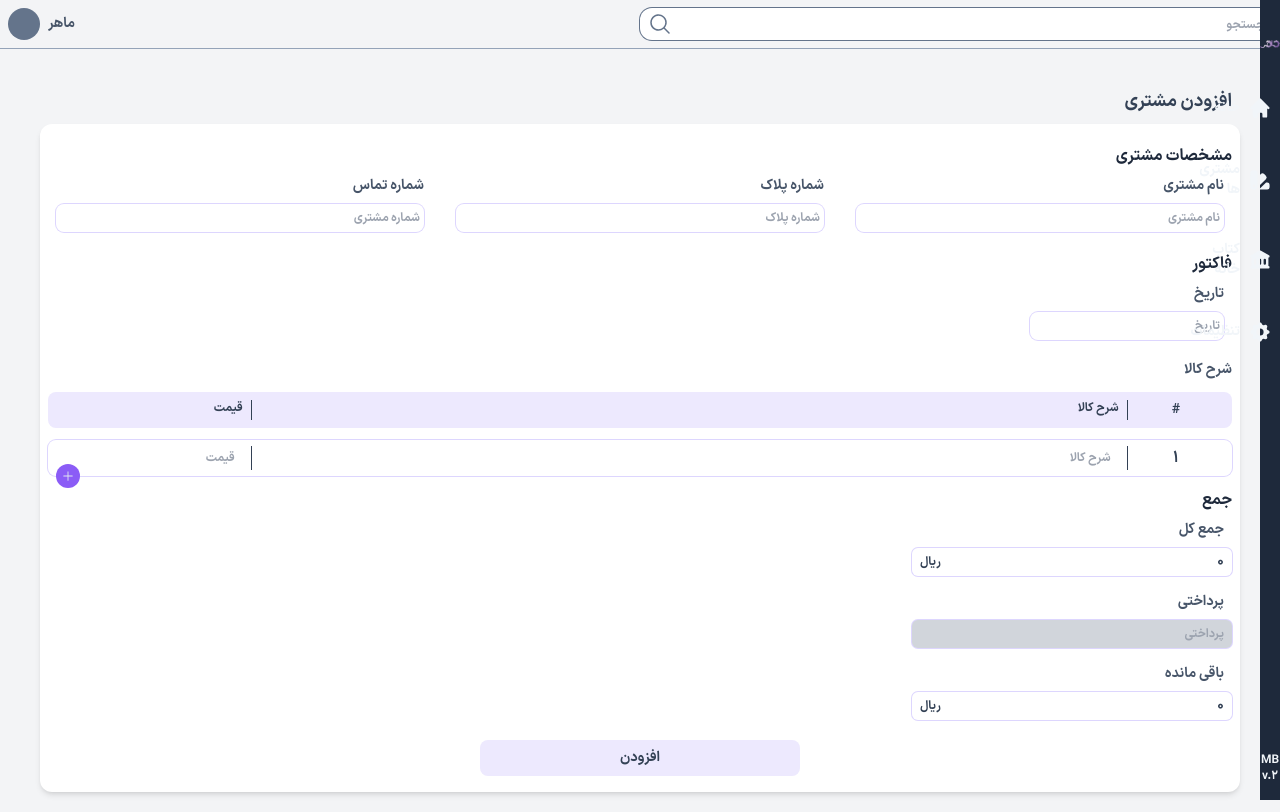
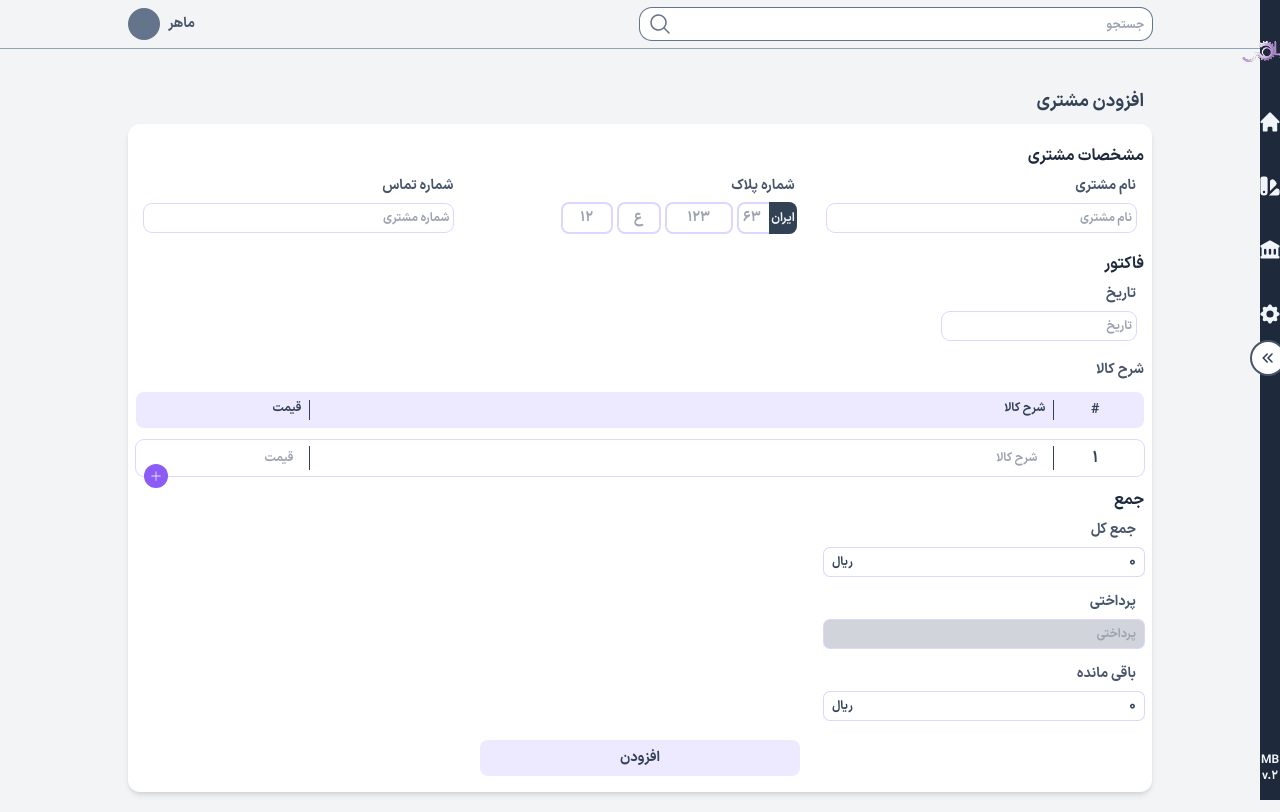
Before and after one commit to Matin-Sangabi/designated-app, a Next.js app: page /addCustomer in a window 1280 px wide. Built offline with nearby package versions, Linux system fonts and the light colour scheme.

Commit message:
responsive design fixed

```diff
--- a/src/components/customer/customerList.js
+++ b/src/components/customer/customerList.js
@@ -11,7 +11,7 @@ const CustomerList = ({ customer }) => {
   return (
     <Link
       href={`/customer/${customer._id}`}
-      className="relative pb-6 col-span-12 md:col-span-4 text-slate-700 lg:col-span-3 py-4  px-3 gap-x-2 hover:ring hover:ring-offset-2 cursor-pointer hover:ring-violet-200 transition-all ease-in-out duration-300 bg-white rounded-md shadow-xl gap-y-4 flex flex-col"
+      className="relative pb-6 col-span-12 md:col-span-6 text-slate-700 lg:col-span-4 xl:col-span-3 py-4  px-3 gap-x-2 hover:ring hover:ring-offset-2 cursor-pointer hover:ring-violet-200 transition-all ease-in-out duration-300 bg-white rounded-md shadow-xl gap-y-4 flex flex-col"
     >
       <div className=" flex flex-col  gap-y-4 justify-between">
         <CustomerName customer={customer} />
--- a/src/components/invoice/invoicePayment.js
+++ b/src/components/invoice/invoicePayment.js
@@ -28,6 +28,7 @@ const InvoicePayment = ({ salesInvoices, onClick }) => {
     }
   };
   useEffect(() => {
+    setRemaining(salesInvoices.remaining);
     if (salesInvoices.remaining > 1) {
       const totalPriceLength = salesInvoices.remaining
         .toLocaleString()
@@ -42,7 +43,7 @@ const InvoicePayment = ({ salesInvoices, onClick }) => {
         setRemaining(remain);
       }
     }
-  }, [payment, salesInvoices.remaining]);
+  }, [payment, salesInvoices]);
   return (
     <div className="flex  flex-col pt-4 gap-4 py-5">
       <div className="flex items-center gap-2">
@@ -53,20 +54,27 @@ const InvoicePayment = ({ salesInvoices, onClick }) => {
       </div>
       <h1 className="text-slate-700 text-sm">پرداختی ها</h1>
       <div className="grid grid-cols-12 gap-2 md:gap-4 justify-center ">
-        {salesInvoices.payment[0] !== null ?
+        {salesInvoices.payment[0] !== null ? (
           salesInvoices.payment.map((pay) => {
             return (
               <div
                 key={pay._id}
-                className="col-span-12   print:col-span-4 md:col-span-4 lg:col-span-3 p-2 ring-2 shadow-lg bg-violet-50 ring-violet-200 rounded-lg  max-w-sm flex items-center px-2 justify-between flex-1"
+                className="col-span-12   print:col-span-4 md:col-span-6 lg:col-span-4 xl:col-span-3  p-2 ring-2 shadow-lg bg-violet-50 ring-violet-200 rounded-lg  max-w-sm flex items-center px-2 justify-between flex-1"
               >
-                <span className="text-slate-800 text-xs md:text-sm">{pay.pay} ريال </span>
+                <span className="text-slate-800 text-xs md:text-sm">
+                  {pay.pay} ريال{" "}
+                </span>
                 <span className="text-xs text-slate-400">
                   {new Date(pay.createdAt).toLocaleDateString("fa")}
                 </span>
               </div>
             );
-          }) : <span className="col-span-12 md:col-span-4 text-sm font-semibold text-slate-700">پرداختی تا حالا نداشیتد !</span>}
+          })
+        ) : (
+          <span className="col-span-12 md:col-span-4 text-sm font-semibold text-slate-700">
+            پرداختی تا حالا نداشیتد !
+          </span>
+        )}
       </div>
       <div className="max-w-xs print:hidden">
         <h1>پرداختی جدید : </h1>
@@ -80,7 +88,7 @@ const InvoicePayment = ({ salesInvoices, onClick }) => {
               onKeyUp={keyupHandler}
               onChange={(e) => setPayment(e.target.value)}
               value={payment}
-              disabled={salesInvoices.status == 'تسویه ' ? true : false}
+              disabled={salesInvoices.remaining === 0 ? true : false}
               className="placeholder:text-xs w-full disabled:bg-gray-300  focus:ring-2 focus:ring-offset-2 focus:ring-violet-200 transition-all ease-in-out duration-300 text-sm border-none outline-none ring-1 ring-violet-200 rounded-md py-1 px-2"
             />
             {currency && (
@@ -88,7 +96,7 @@ const InvoicePayment = ({ salesInvoices, onClick }) => {
             )}
           </div>
           <button
-            disabled={salesInvoices.remaining === remaining ? true : false}
+            disabled={salesInvoices.remaining === 0 ? true : false}
             onClick={() => {
               onClick(salesInvoices._id, remaining, payment);
               setPayment("");
--- a/src/components/plateForm/Plateform.js
+++ b/src/components/plateForm/Plateform.js
@@ -1,12 +1,14 @@
 import { useEffect, useState } from "react";
 
-const PlateForm = ({ formik, plate }) => {
-  const [ssnValues, setValue] = useState(plate || {
-    ssn1: "",
-    ssn2: "",
-    ssn3: "",
-    ssn4: "",
-  });
+const PlateForm = ({ formik, plate = null }) => {
+  const [ssnValues, setValue] = useState(
+    plate || {
+      ssn1: "",
+      ssn2: "",
+      ssn3: "",
+      ssn4: "",
+    }
+  );
   const numOfFields = 4;
   const changeHandler = (e) => {
     const { maxLength, value, name } = e.target;
--- a/src/containers/layout/header.js
+++ b/src/containers/layout/header.js
@@ -1,11 +1,10 @@
 import Link from "next/link";
-import { useRouter } from "next/router";
 import {
   HiHome,
   HiColorSwatch,
   HiCog,
   HiLibrary,
-  HiPlus,
+  HiChevronDoubleRight,
 } from "react-icons/hi";
 import { HiMagnifyingGlass } from "react-icons/hi2";
 const routes = [
@@ -14,38 +13,45 @@ const routes = [
   { path: "/library", icon: () => HiLibrary(), name: "کتاب خانه" },
   { path: "/setting", icon: () => HiCog(), name: "تنظیمات" },
 ];
-const Header = () => {
-  const router = useRouter();
+const Header = ({openMenu , setOpenMenu}) => {
   return (
     <>
-      <header className="fixed right-0 z-20 top-0 h-screen w-52 hidden md:flex items-center justify-center max-w-5">
-        <div className="w-full h-full bg-slate-800 text-slate-100 flex flex-col justify-between">
+      <header className={`fixed right-0 z-20 top-0 h-screen ${openMenu ? 'md:w-32  xl:w-36 2xl:w-40' :'md:w-14 lg:w-16'} transition-all ease-in-out duration-300 hidden md:flex items-center justify-center max-w-5`}>
+        <div className="w-full h-full bg-slate-800 text-slate-100 flex flex-col justify-between ">
           <div className="flex flex-col items-center gap-y-4">
-            <div className="mt-10 flex flex-col items-center">
-              <img src="/images/Logo.png" className="w-16" />
+            <div className={`mt-10 flex flex-col items-center w-14 transition-all ease-in-out delay-300`}>
+              <img src="/images/Logo.png"  />
             </div>
-            <ul className="flex flex-col  w-full gap-y-6 pt-6">
+            <ul className={`flex flex-col ${!openMenu ? ' items-center' : ''} transition-all ease-in-out delay-400 w-full gap-y-6 pt-6`}>
               {routes.map((route, i) => {
                 return (
                   <Link
-                    className="flex items-center gap-x-2 text-slate-100 hover:bg-slate-50 rounded-l-xl hover:text-slate-800 transition-all ease-in-out duration-300 p-2  "
+                    className={`  text-slate-100 hover:bg-slate-50 ${openMenu ? 'rounded-l-xl flex  items-center gap-x-2  whitespace-nowrap w-full' : 'rounded-full '}  hover:text-slate-800 transition-all ease-in-out duration-300  p-2`}
                     key={i}
                     href={route.path}
                   >
                     <span className="text-2xl">{route.icon()}</span>
-                    <span className="text-sm font-thin">{route.name}</span>
+                    <span className={`${openMenu ? 'text-sm font-thin' : 'hidden'}`}>{route.name}</span>
                   </Link>
                 );
               })}
             </ul>
           </div>
-          <div>
+          <div className="relative flex-1 flex justify-center items-end">
+            <div className="absolute -left-2 top-2">
+              <button
+                onClick={() => setOpenMenu(!openMenu)}
+                className={`p-2 bg-white text-slate-700 rounded-full ring-2 ring-slate-600 flex items-center justify-center ${openMenu ? 'rotate-0' : 'rotate-180'} transition-all ease-in-out delay-300`}
+              >
+                <HiChevronDoubleRight />
+              </button>
+            </div>
             <h1 className="text-xs text-center py-4">MB v.2</h1>
           </div>
         </div>
       </header>
       <div className="fixed print:hidden top-0 left-0 p-2  border-b-[1px] z-10  border-slate-400 w-full bg-gray-100">
-        <div className="container max-w-screen-xl mx-auto  flex items-center justify-between relative">
+        <div className={`container ${openMenu ? 'md:max-w-md lg:max-w-2xl xl:max-w-4xl 2xl:max-w-screen-lg' :'md:max-w-screen-sm lg:max-w-screen-md xl:max-w-5xl 2xl:max-w-screen-xl '} mx-auto transition-all ease-in-out duration-300   flex items-center justify-between relative`}>
           <div className="flex-1 items-center flex">
             <div className="flex items-center relative w-full">
               <input
@@ -71,44 +77,3 @@ const Header = () => {
 };
 
 export default Header;
-/**
- * <div className="flex flex-col gap-4 text-gray-700  bg-white shadow-xl py-4 px-2 h-[95%] rounded-xl justify-between items-center">
-
-        <div className="mt-3">
-          <img src="/images/Logo.png" alt="logo" className="w-12 h-full" />
-        </div>
-        <ul className="flex items-center -wf justify-center flex-col gap-y-4 relative text-gray-700">
-          {routes.map((route, i) => {
-            if (i === 2)
-              return (
-                <Link
-                  key={i}
-                  href={route.path}
-                  className={`flex p-2 gap-x-2 text-2xl  rounded-full bg-purple-600 text-white hover:animate-spin `}
-                >
-                  <span>{route.icon()}</span>
-                </Link>
-              );
-            return (
-              <Link
-                key={i}
-                href={route.path}
-                className={`${
-                  i === (routes.length -1 ) && "hover:animate-spin"
-                } flex relative w-full p-2 gap-x-2 text-2xl hover:text-violet-600 transition-all ease-in-out duration-300 ${
-                  router.pathname === route.path
-                    ? "text-violet-600"
-                    : "text-gray-600"
-                }`}
-              >
-                <span>{route.icon()}</span>
-                {router.pathname === route.path && (
-                  <span className="absolute -bottom-1 right-4 p-1 rounded-full bg-violet-600"></span>
-                )}
-              </Link>
-            );
-          })}
-        </ul>
-        <div className="text-xs font-semibold font-mono">Mb v.2</div>
-      </div>
- */
--- a/src/containers/layout/index.js
+++ b/src/containers/layout/index.js
@@ -1,12 +1,16 @@
+import { useState } from "react";
 import Header from "./header";
 
 const Layout = ({ children }) => {
-  return <>
-    <Header />
-    <div className="container  mx-auto pt-20 px-4 md:px-10 max-w-screen-xl relative ">
+  const [openMenu, setOpenMenu] = useState(false);
+  return (
+    <>
+      <Header openMenu={openMenu} setOpenMenu={setOpenMenu} />
+      <div className={`container ${openMenu ? 'md:max-w-lg lg:max-w-2xl xl:max-w-4xl 2xl:max-w-screen-lg' :'md:max-w-screen-sm lg:max-w-screen-md xl:max-w-5xl 2xl:max-w-screen-xl '} mx-auto  transition-all ease-in-out delay-300 pt-20 px-4 md:px-10 lg:px-0 relative`}>
         {children}
-    </div>
-  </>;
+      </div>
+    </>
+  );
 };
 
 export default Layout;
--- a/src/pages/addCustomer/[addCustomerId].js
+++ b/src/pages/addCustomer/[addCustomerId].js
@@ -8,6 +8,7 @@ import { useFormik } from "formik";
 import { useRouter } from "next/router";
 import { toast } from "react-toastify";
 import CustomerDetail from "../../components/customer/customerDetail";
+import CustomerPlate from "../../components/customer/customerPlate";
 const initialValues = {
   desc: [],
   payment: "",
@@ -36,19 +37,19 @@ const AddCustomerId = ({ customer }) => {
   return (
     <Layout>
       <h1 className="text-lg text-slate-700 font-semibold p-2">افزودن مشتری</h1>
-      <div className="pt-5 mx-auto max-w-screen-xl bg-white shadow-md rounded-xl flex flex-col gap-y-4 px-2 py-4 mb-5">
+      <div className="pt-5 mx-auto  bg-white shadow-md rounded-xl px-2 py-4 mb-5">
         <form onSubmit={formik.handleSubmit}>
           <h1 className="text-slate-800  ">مشخصات مشتری</h1>
-          <div className="flex flex-col md:flex-row md:items-center p-2 text-slate-600 md:gap-x-8 gap-y-4">
+          <div className="flex flex-col flex-wrap md:flex-row md:items-center p-2 text-slate-600 md:gap-x-8 gap-y-4">
             <label className="flex flex-col gap-y-2 flex-1">
               <span className="text-sm">نام مشتری</span>
               <CustomerDetail name={customer.name} />
             </label>
             <label className="flex flex-col gap-y-2 flex-1">
               <span className="text-sm">شماره پلاک</span>
-              <CustomerDetail name={customer.plate} />
+              <CustomerPlate plate={JSON.parse(customer.plate)} />
             </label>
-            <label className="flex flex-col gap-y-2 flex-1">
+            <label className="flex flex-col gap-y-2 flex-1 ">
               <span className="text-sm">شماره تماس</span>
               <CustomerDetail name={customer.phone} />
             </label>
--- a/src/pages/addCustomer/index.js
+++ b/src/pages/addCustomer/index.js
@@ -7,6 +7,7 @@ import { useFormik } from "formik";
 import axios from "axios";
 import { useRouter } from "next/router";
 import { toast } from "react-toastify";
+import PlateForm from "../../components/plateForm/Plateform";
 const initialValues = {
   name: "",
   plate: "",
@@ -33,10 +34,10 @@ const AddCustomer = () => {
   return (
     <Layout>
       <h1 className="text-lg text-slate-700 font-semibold p-2">افزودن مشتری</h1>
-      <div className="pt-5 mx-auto max-w-screen-xl bg-white shadow-md rounded-xl flex flex-col gap-y-4 px-2 py-4 mb-5">
+      <div className="pt-5 mx-auto  bg-white shadow-md rounded-xl flex flex-col gap-y-4 px-2 py-4 mb-5">
         <form onSubmit={formik.handleSubmit}>
           <h1 className="text-slate-800  ">مشخصات مشتری</h1>
-          <div className="flex flex-col md:flex-row md:items-center p-2 text-slate-600 md:gap-x-8 gap-y-4">
+          <div className="flex flex-col flex-wrap md:flex-row md:items-center p-2 text-slate-600 md:gap-x-8 gap-y-4">
             <label className="flex flex-col gap-y-2 flex-1">
               <span className="text-sm">نام مشتری</span>
               <CustomersInputs
@@ -48,12 +49,7 @@ const AddCustomer = () => {
             </label>
             <label className="flex flex-col gap-y-2 flex-1">
               <span className="text-sm">شماره پلاک</span>
-              <CustomersInputs
-                type={"text"}
-                name={"plate"}
-                placeholder={"شماره پلاک"}
-                formik={formik}
-              />
+              <PlateForm formik={formik} />
             </label>
             <label className="flex flex-col gap-y-2 flex-1">
               <span className="text-sm">شماره تماس</span>
--- a/src/pages/customer/[customerId].js
+++ b/src/pages/customer/[customerId].js
@@ -21,11 +21,11 @@ const Customer = ({ customerList }) => {
     return (
       <Layout>
         <h1 className="text-slate-800">فاکتور های مشتری</h1>
-        <div className="mt-20 max-w-screen-xl rounded-xl shadow-2xl py-10 pb-20 px-2 relative">
+        <div className="mt-20 bg-white  rounded-xl shadow-2xl py-10 pb-20 px-2 relative">
           <div className="absolute right-0 -top-2 flex items-center gap-x-2 p-2 ">
             <CustomerName customer={customer} isSmall={true} />
           </div>
-          <div className="flex flex-col items-start gap-y-3 md:flex-row md:items-center px-5 py-5  mt-5">
+          <div className="flex flex-col items-start gap-y-3 xl:flex-row xl:items-center px-5 py-5  mt-5">
             <div className="flex items-center gap-x-2">
               <span className="text-sm">شماره تماس : </span>
               <span className="text-xs text-slate-600 font-semibold">
--- a/src/pages/invoices/[invoicesId].js
+++ b/src/pages/invoices/[invoicesId].js
@@ -60,9 +60,7 @@ const InvoiceId = ({ customerList, sales }) => {
           <div className="flex items-center justify-end">
             <div className="flex flex-col gap-2">
               <h1 className="text-slate-800 text-sm">مهر و امضاء</h1>
-              <h1 className="text-slate-700 text-sm">
-                تاریخ : {new Date().toLocaleDateString("fa")}
-              </h1>
+
             </div>
           </div>
           <div className="flex items-center gap-x-2">
@@ -86,7 +84,7 @@ const InvoiceId = ({ customerList, sales }) => {
           </div>
 
           <h1 className="text-slate-800 text-sm">
-            !مهم : لطفا بعد از واریزی وجه هماهنگ کنید
+            !مهم : لطفا بعد از واریزی وجه با شماره بالا هماهنگ کنید
           </h1>
         </div>
       </div>
```
